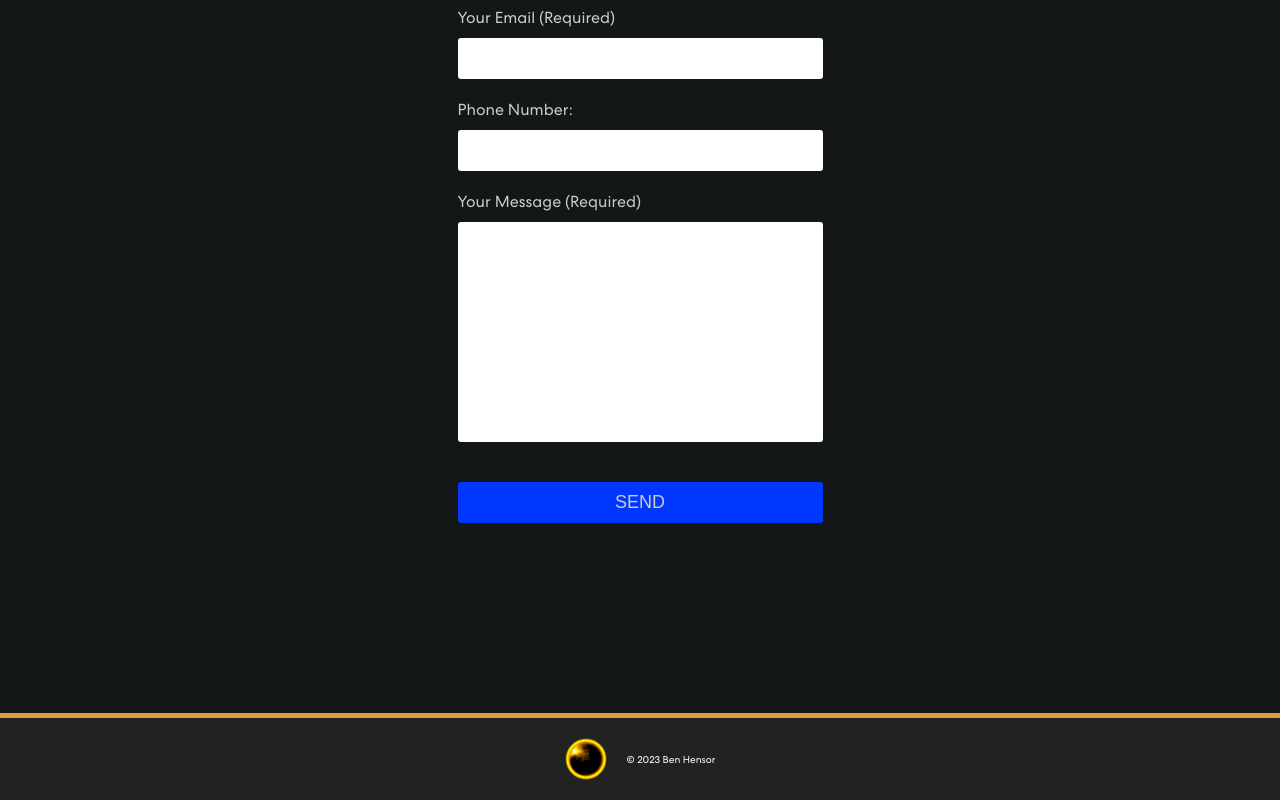
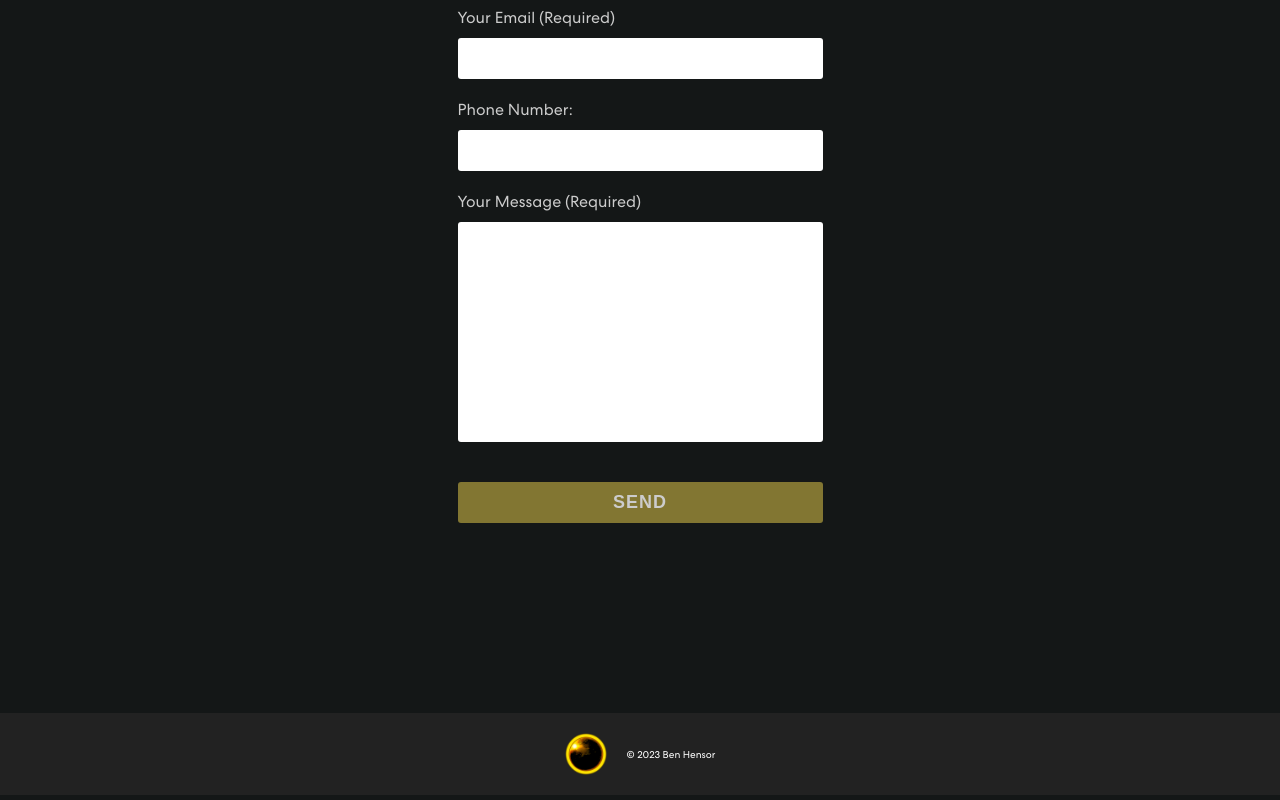
Before and after one commit to benhensor/portfolio, a React (Create React App) app: page / in a window 1280 px wide. Shown: the part 1734-2534 px from the top of the page. Built offline with nearby package versions, Linux system fonts and the light colour scheme; no server answers.

Commit message:
minor tweaks

```diff
--- a/src/components/contact/contact.css
+++ b/src/components/contact/contact.css
@@ -5,9 +5,9 @@
   transition: all 0.5s ease-in-out;
 }
 
-#connect.scrolled {
+/* #connect.scrolled {
   border-top: 5px solid var(--accent-color);
-}
+} */
 
 .contact-container {
   margin: 0 10%;
@@ -118,12 +118,19 @@
   border-radius: 0.3rem;
 }
 
+#contact form input:focus,
+#contact form textarea:focus {
+  outline: transparent;
+}
+
 .contact-submit-button {
   display: flex;
   align-items: center;
-  background-color: #0037ff;
+  background-color: #827632;
   color: var(--text-color-medium);
   font-size: var(--text-l);
+  letter-spacing: 0.1rem;
+  font-weight: bold;
   padding: 1rem 4rem;
   border: none;
   cursor: pointer;
@@ -143,7 +150,8 @@
 }
 
 .contact-submit-button:hover {
-  background-color: #0e57a4;
+  background-color: #bdae5b;
+  color: #39351d;
 }
 
 .cotact-status-message::before {
--- a/src/components/footer/footer.css
+++ b/src/components/footer/footer.css
@@ -2,7 +2,6 @@ footer {
     background-color: #222;
     color: #fff;
     text-align: center;
-    border-top: 5px solid var(--accent-color);
 }
 
 .footer-container {
--- a/src/components/header/header.css
+++ b/src/components/header/header.css
@@ -11,7 +11,7 @@ header {
 
 header.scrolled {
   background-color: #141717;
-  border-bottom: 5px solid var(--accent-color);
+  /* border-bottom: 5px solid var(--accent-color); */
 }
 
 nav {
--- a/src/components/journey/journey.css
+++ b/src/components/journey/journey.css
@@ -11,9 +11,9 @@
   padding: 7rem 0;
 }
 
-#journey.scrolled {
+/* #journey.scrolled {
   border-top: 5px solid var(--accent-color);
-}
+} */
 
 .journey-container {
   margin: 0 10%;
--- a/src/components/projects/projects.css
+++ b/src/components/projects/projects.css
@@ -9,10 +9,11 @@
   transition: 0.5s ease-in-out;
 }
 
-#projects.scrolled {
-  border-top: 5px solid var(--accent-color);
+/* #projects.scrolled {
+  /* border-top: 5px solid var(--accent-color);
   transition: 0.5s ease-in-out;
 }
+ */
 
 .projects-container {
   margin: 0 10%;
--- a/src/components/skills/skills.css
+++ b/src/components/skills/skills.css
@@ -11,10 +11,10 @@
   transition: all 0.5s ease-in-out;
 }
 
-#skills.scrolled {
+/* #skills.scrolled {
   border-top: 5px solid var(--accent-color);
 
-}
+} */
 /*
 .skills-background-container {
 
```
